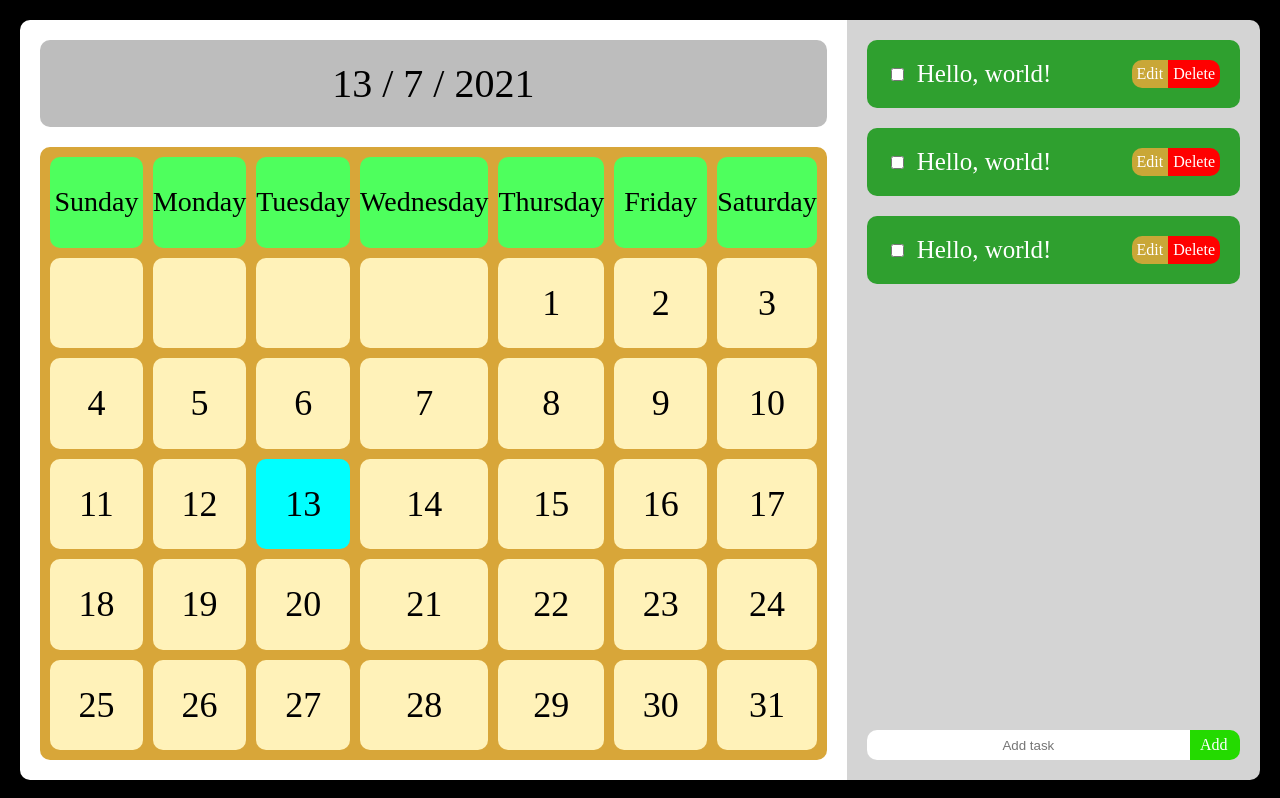
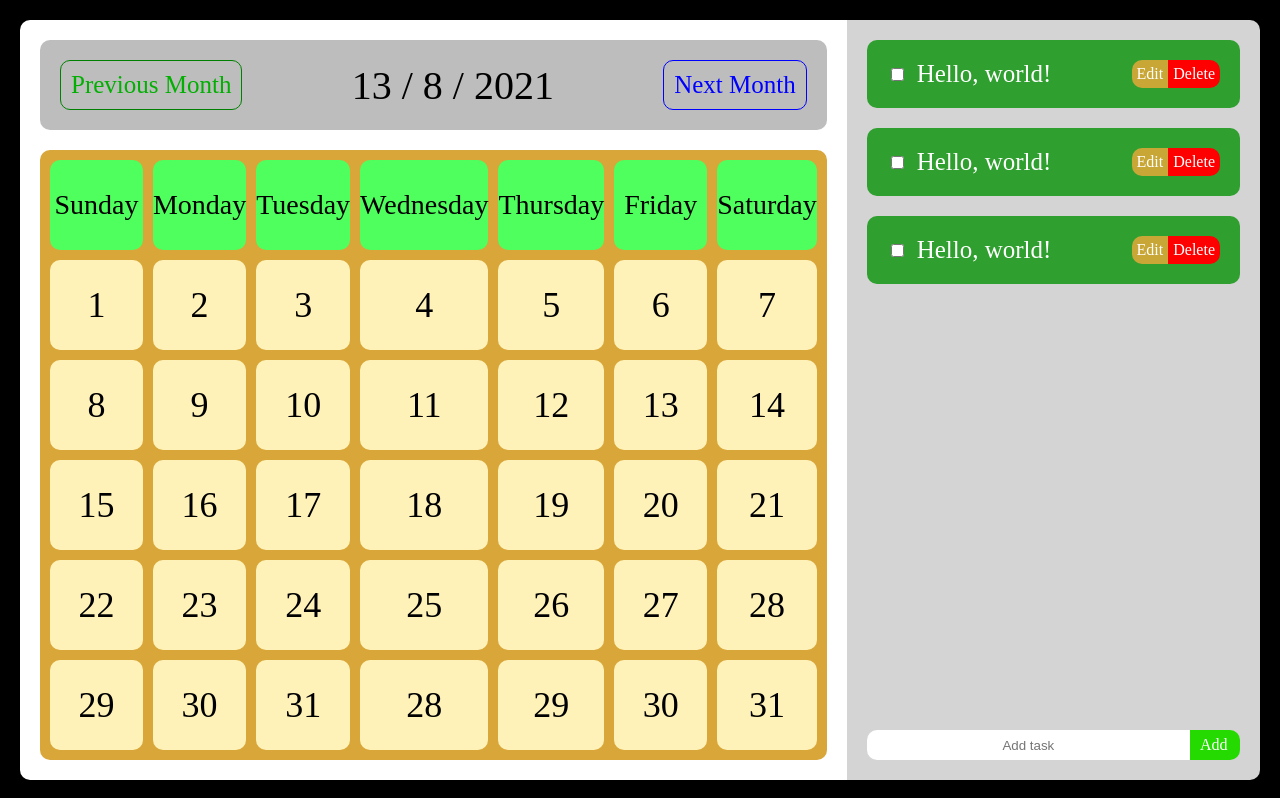
Before and after one commit to Miyuru-Shalitha/Todo-List, a plain HTML site: page index.html in a window 1280 px wide. Drawn offline with Linux system fonts and the light colour scheme.

Commit message:
Update showCalender function to add and remove highlist current day according to monthOffset

```diff
--- a/index.html
+++ b/index.html
@@ -14,7 +14,9 @@
     <div class="container">
         <div class="calender">
             <div class="header">
+                <div>Previous Month</div>
                 <span>7/8/2021</span>
+                <div>Next Month</div>
             </div>
             <div class="content">
                 <div class="calender-tile name-of-day">Sunday</div>
--- a/script.js
+++ b/script.js
@@ -115,20 +115,39 @@ function displayDays(dayIndex) {
     }
 }
 
-function showCalender() {
+function showCalender(monthOffset) {
     const currentDate = new Date();
 
     const date = currentDate.getDate();
-    const month = currentDate.getMonth(); // January -> 0
+    const month = currentDate.getMonth() + monthOffset; // January -> 0
     const year = currentDate.getFullYear();
 
     // Display days in corresponding dayTiles.
     displayDays(firstDayOfMonth(month, year).dayIndex);
 
-    // Highlight current day.
+    // if (monthOffset === 0) {
+    //     // Highlight current day.
+    //     document.querySelectorAll(".calender-tile").forEach((dayTile) => {
+    //         if (dayTile.dataset.day == date) {
+    //             dayTile.classList.add("current-day");
+    //         }
+    //     });
+    // } else {
+    //     document.querySelectorAll(".calender-tile").forEach((dayTile) => {
+    //         if (dayTile.classList.contains("current-day")) {
+    //             dayTile.classList.remove("current-day");
+    //         }
+    //     });
+    // }
+
     document.querySelectorAll(".calender-tile").forEach((dayTile) => {
-        if (dayTile.dataset.day == date) {
-            dayTile.classList.add("current-day");
+        const dayTileClassList = dayTile.classList;
+
+        if (monthOffset === 0 && dayTile.dataset.day == date) {
+            // Highlight current day.
+            dayTileClassList.add("current-day");
+        } else if (dayTileClassList.contains("current-day")) {
+            dayTileClassList.remove("current-day");
         }
     });
 
@@ -137,4 +156,18 @@ function showCalender() {
     } / ${year}`;
 }
 
-showCalender();
+function changeMonth(monthOffset) {
+    showCalender(monthOffset);
+}
+
+///////////////////////////////////////////////////
+
+showCalender(0);
+
+setTimeout(() => {
+    changeMonth(1);
+}, 5000);
+
+setTimeout(() => {
+    changeMonth(0);
+}, 10000);
--- a/styles.css
+++ b/styles.css
@@ -34,14 +34,42 @@ body {
     background-color: rgb(189, 189, 189);
     display: flex;
     align-items: center;
-    justify-content: center;
-    padding: 20px 0;
+    justify-content: space-between;
+    padding: 20px;
     margin: 20px;
     border-radius: 10px;
 }
 
+.header > div {
+    font-size: 25px;
+    /* background-color: white; */
+    padding: 10px;
+    border-radius: 10px;
+    cursor: pointer;
+}
+
+.header div:first-of-type {
+    color: rgb(2, 175, 2);
+    border: 1px solid green;
+}
+
+.header div:first-of-type:hover {
+    background-color: rgb(78, 255, 93);
+    color: green;
+}
+
 .header > span {
     font-size: 40px;
+}
+
+.header div:last-of-type {
+    color: blue;
+    border: 1px solid blue;
+}
+
+.header div:last-of-type:hover {
+    background-color: rgb(100, 100, 255);
+    color: rgb(0, 0, 105);
 }
 
 .content {
```
